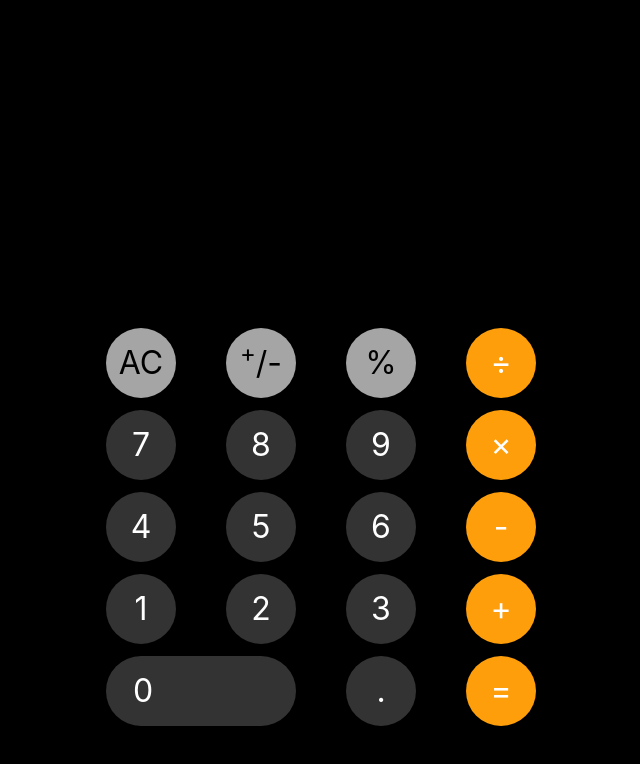
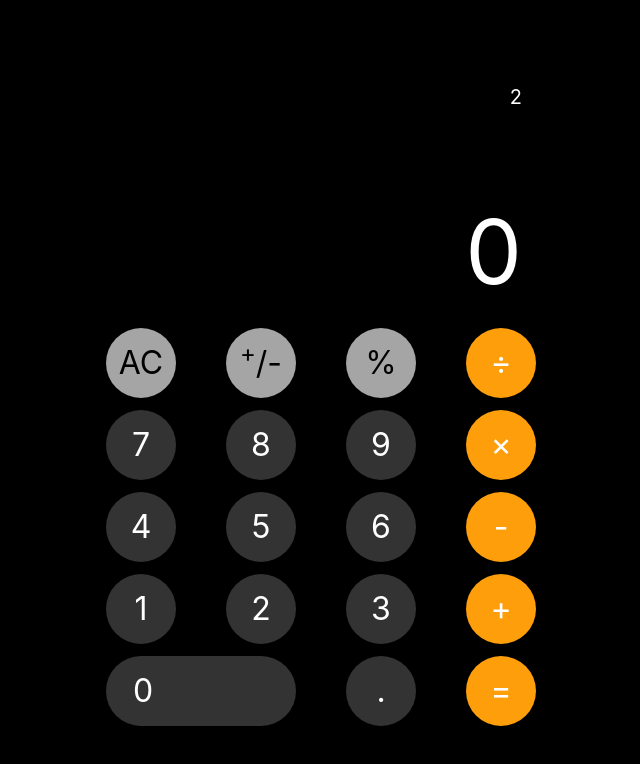
Before and after one commit to Fredobumma/Calculator, a React (Create React App) app: page / in a window 1280 px wide. Shown: the top 764 px of the page, without its empty margins (319-959 px from the left). Built offline with nearby package versions, Linux system fonts and the light colour scheme; a web font is replaced by a local one.

Commit message:
--feat: final app layout look

```diff
--- a/src/App.js
+++ b/src/App.js
@@ -1,11 +1,11 @@
 import React from "react";
+import InputTab from "./common/inputTab";
 import Keypad from "./common/keypad";
-// import InputTab from "./common/inputTab";
 
 function App() {
   return (
-    <div className="d-flex flex-column">
-      {/* <InputTab /> */}
+    <div className="fixed-bottom calculator-container">
+      <InputTab />
       <Keypad />
     </div>
   );
--- a/src/common/inputTab.jsx
+++ b/src/common/inputTab.jsx
@@ -2,8 +2,18 @@ import React from "react";
 
 const InputTab = ({ value }) => {
   return (
-    <div>
-      <input type="text" className="input" defaultValue={value} />
+    <div className="input-group flex-wrap mt-5 justify-content-end">
+      <input
+        type="number"
+        className="bcb border-0 imb-7 im-r input-solved text-end text-white w-50"
+        value={2}
+        disabled
+      />
+      <input
+        type="number"
+        className="bcb border-0 input-query im-r text-end text-white w-80"
+        defaultValue="0"
+      />
     </div>
   );
 };
--- a/src/common/keypad.jsx
+++ b/src/common/keypad.jsx
@@ -36,7 +36,7 @@ const Keypad = ({ onClick }) => {
   };
 
   return (
-    <div className="fixed-bottom button-container">
+    <div>
       {buttons.map((button, index) => (
         <div
           className={`grid5x4 ${
--- a/src/index.css
+++ b/src/index.css
@@ -1,19 +1,34 @@
 @import url("https://fonts.cdnfonts.com/css/sf-pro-display");
 
+:root {
+  --background-color: black;
+  --max-width: 500px;
+  --size: 70px;
+}
+
 body {
-  background-color: black;
+  background-color: var(--background-color);
   font-family: "SF Pro Display", sans-serif;
   font-size: 32px;
   -webkit-font-smoothing: antialiased;
   -moz-osx-font-smoothing: grayscale;
   margin: 0 auto;
-  max-width: 500px;
+  max-width: var(--max-width);
+  overflow-x: hidden;
   padding-bottom: 20px;
 }
 
 code {
   font-family: source-code-pro, Menlo, Monaco, Consolas, "Courier New",
     monospace;
+}
+
+.input-solved {
+  font-size: 20px;
+}
+
+.input-query {
+  font-size: min(40vw, 90px);
 }
 
 .grid5x4 {
@@ -35,6 +50,11 @@ code {
   width: 42vw;
 }
 
+.bcb {
+  background-color: var(--background-color);
+  outline: 0;
+}
+
 .bg-numbers {
   background-color: #333;
 }
@@ -53,13 +73,13 @@ code {
   display: flex;
   height: 20vw;
   justify-content: center;
-  max-height: 70px;
-  max-width: 70px;
+  max-height: var(--size);
+  max-width: var(--size);
   width: 20vw;
 }
 
-.button-container {
-  margin: 0 auto 70px auto;
+.calculator-container {
+  margin: 0 auto var(--size) auto;
   max-width: 500px;
 }
 
@@ -67,6 +87,14 @@ code {
   padding-left: 15%;
 }
 
+.imb-7 {
+  margin-bottom: var(--size);
+}
+
+.im-r {
+  margin-right: 32px;
+}
+
 @media screen and (min-width: 500px) {
   .grid-zero-row > .button:first-of-type {
     padding-left: min(6.5vw, 27px);
```
